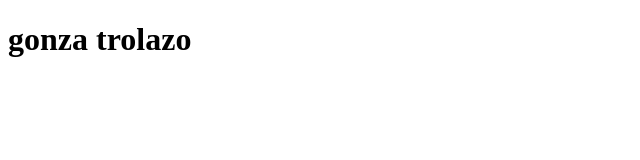
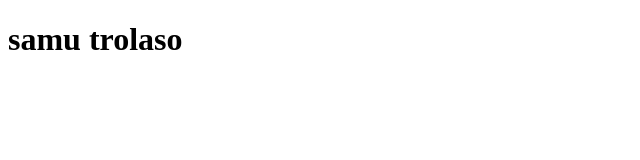
Before and after one commit to SamuGauna/portfolioProject, a plain HTML site: page index.html in a window 1280 px wide. Shown: the whole page, without its empty margins (0-640 px from the left). Drawn offline with Linux system fonts and the light colour scheme.

Commit message:
pruebasss

```diff
--- a/index.html
+++ b/index.html
@@ -6,6 +6,6 @@
     <title>Document</title>
 </head>
 <body>
-    <h1>gonza trolazo</h1>
+    <h1>samu trolaso</h1>
 </body>
 </html>
```
